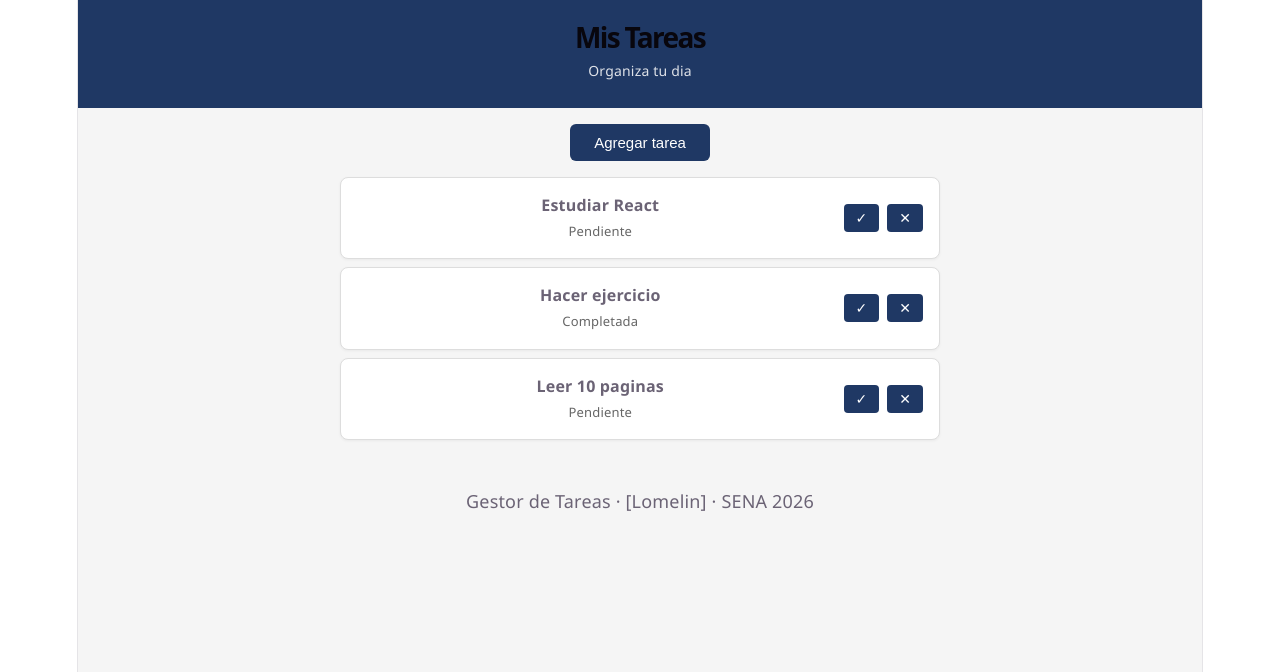
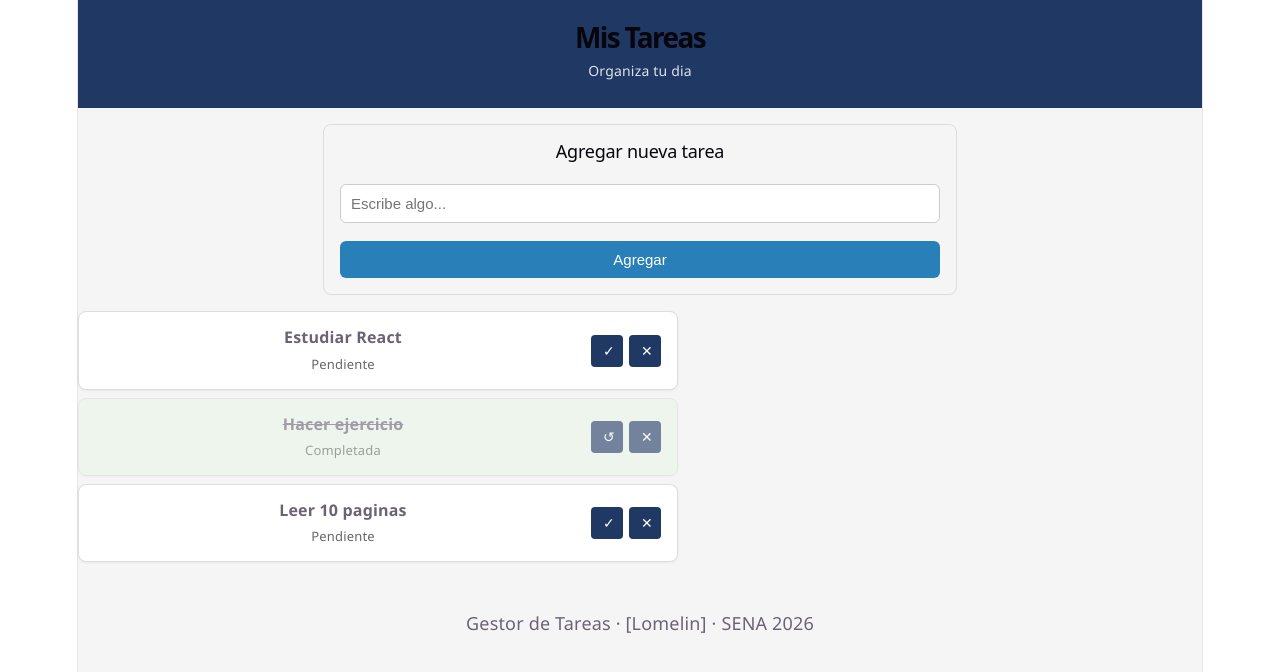
Before and after one commit to andresLc-77/gestor-tareas, a React (Vite) app: page / in a window 1280 px wide. Shown: the top 672 px of the page. Built offline with nearby package versions, Linux system fonts and the light colour scheme.

Commit message:
Convertir array de tareas a useState en App.jsx

```diff
--- a/src/App.jsx
+++ b/src/App.jsx
@@ -1,4 +1,3 @@
-// App.jsx
 import { useState } from 'react'
 import Encabezado from './componentes/Encabezado'
 import Formulario from './componentes/Formulario'
@@ -7,31 +6,60 @@ import PiePagina from './componentes/PiePagina'
 import './App.css'
 
 function App() {
-  const [mostrarFormulario, setMostrarFormulario] = useState(false)
 
-  const tareas = [
-    { id: 1, texto: "Estudiar React", completada: false },
-    { id: 2, texto: "Hacer ejercicio", completada: true },
-    { id: 3, texto: "Leer 10 paginas", completada: false }
-  ]
+  // ─── 1. EL ESTADO: array de tareas ───────────────────
+  // Ya no está "quemado". Ahora React lo controla.
+  const [tareas, setTareas] = useState([
+    { id: 1, texto: "Estudiar React",   completada: false },
+    { id: 2, texto: "Hacer ejercicio",  completada: true  },
+    { id: 3, texto: "Leer 10 paginas",  completada: false }
+  ])
+
+  // ─── 2. CREATE: agregar una tarea nueva ──────────────
+  // Recibe el texto del Formulario y crea un objeto nuevo.
+  const agregarTarea = (textoNuevo) => {
+    const tareaNueva = {
+      id: Date.now(),      // id único basado en tiempo
+      texto: textoNuevo,
+      completada: false    // siempre empieza pendiente
+    }
+    // IMPORTANTE: spread (...) crea un array NUEVO
+    // Nunca usar .push() — React no detecta ese cambio
+    setTareas([...tareas, tareaNueva])
+  }
+
+  // ─── 3. DELETE: eliminar una tarea ───────────────────
+  // filter devuelve un array nuevo SIN la tarea eliminada
+  const eliminarTarea = (idAEliminar) => {
+    setTareas(tareas.filter(
+      tarea => tarea.id !== idAEliminar
+    ))
+  }
+
+  // ─── 4. UPDATE: marcar como completada / pendiente ───
+  // map recorre todas y cambia solo la que coincide con el id
+  const alternarCompletada = (idAAlternar) => {
+    setTareas(tareas.map(tarea =>
+      tarea.id === idAAlternar
+        ? { ...tarea, completada: !tarea.completada }
+        : tarea
+    ))
+  }
 
   return (
     <div className="app">
-      <Encabezado
-        titulo="Mis Tareas"
-        subtitulo="Organiza tu dia"
+      <Encabezado titulo="Mis Tareas" subtitulo="Organiza tu dia" />
+
+      {/* Le pasamos la función al Formulario */}
+      <Formulario alAgregar={agregarTarea} />
+
+      {/* Le pasamos el array Y las dos funciones a Lista */}
+      <Lista
+        tareas={tareas}
+        alEliminar={eliminarTarea}
+        alAlternar={alternarCompletada}
       />
 
-      <button
-        onClick={() => setMostrarFormulario(!mostrarFormulario)}
-        className="boton-toggle"
-      >
-        {mostrarFormulario ? 'Ocultar formulario' : 'Agregar tarea'}
-      </button>
-
-      {mostrarFormulario && <Formulario />}
-
-      <Lista tareas={tareas} />
       <PiePagina />
     </div>
   )
--- a/src/componentes/Formulario.css
+++ b/src/componentes/Formulario.css
@@ -49,3 +49,33 @@
 .formulario button:hover {
   opacity: 0.9;
 }
+.formulario {
+  display: flex;
+  flex-direction: column;
+  gap: 10px;
+  padding: 16px;
+  background: #f5f5f5;
+  border-radius: 8px;
+  margin-bottom: 16px;
+}
+
+.formulario input {
+  padding: 10px;
+  border: 1px solid #ccc;
+  border-radius: 6px;
+  font-size: 15px;
+}
+
+.formulario button {
+  padding: 10px;
+  background: #2980b9;
+  color: white;
+  border: none;
+  border-radius: 6px;
+  font-size: 15px;
+  cursor: pointer;
+}
+
+.formulario button:hover {
+  background: #1f618d;
+}
--- a/src/componentes/Formulario.jsx
+++ b/src/componentes/Formulario.jsx
@@ -1,32 +1,41 @@
-// Formulario.jsx — formulario controlado con onSubmit
 import { useState } from 'react'
 import './Formulario.css'
 
-function Formulario() {
+// Recibe "alAgregar" que es la función agregarTarea de App.jsx
+function Formulario({ alAgregar }) {
+
+  // Estado interno SOLO para el texto del input
   const [nuevaTarea, setNuevaTarea] = useState("")
 
   const manejarEnvio = (evento) => {
+    // Evita que la página se recargue al enviar el form
     evento.preventDefault()
 
+    // Validación: no agregar si el input está vacío
     if (nuevaTarea.trim() === "") {
       alert("Por favor escribe algo")
       return
     }
 
-    alert(`Tarea capturada: ${nuevaTarea}`)
+    // 1. Avisarle al padre con el texto escrito
+    alAgregar(nuevaTarea)
+
+    // 2. Limpiar el input después de agregar
     setNuevaTarea("")
   }
 
   return (
     <form className="formulario" onSubmit={manejarEnvio}>
       <h2>Agregar nueva tarea</h2>
+
       <input
         type="text"
         value={nuevaTarea}
         onChange={(e) => setNuevaTarea(e.target.value)}
         placeholder="Escribe algo..."
       />
-      <p className="formulario__preview">Vas escribiendo: {nuevaTarea}</p>
+
+      {/* type="submit" conecta el botón al onSubmit del form */}
       <button type="submit">Agregar</button>
     </form>
   )
--- a/src/componentes/Item.css
+++ b/src/componentes/Item.css
@@ -51,3 +51,60 @@
 .item__acciones button:hover {
   opacity: 0.85;
 }
+.item {
+  display: flex;
+  justify-content: space-between;
+  align-items: center;
+  padding: 12px 16px;
+  margin-bottom: 8px;
+  border: 1px solid #ddd;
+  border-radius: 8px;
+  background: white;
+}
+
+/* Se aplica cuando tarea.completada === true */
+.item--completada {
+  opacity: 0.6;
+  background-color: #e8f5e9;
+}
+
+.item--completada .item__texto {
+  text-decoration: line-through;
+}
+
+.item__acciones {
+  display: flex;
+  gap: 6px;
+}
+
+.boton-completar {
+  background-color: #27ae60;
+  color: white;
+  border: none;
+  width: 32px;
+  height: 32px;
+  border-radius: 50%;
+  cursor: pointer;
+  font-size: 14px;
+  font-weight: bold;
+}
+
+.boton-completar:hover {
+  background-color: #1e8449;
+}
+
+.boton-eliminar {
+  background-color: #c0392b;
+  color: white;
+  border: none;
+  width: 32px;
+  height: 32px;
+  border-radius: 50%;
+  cursor: pointer;
+  font-size: 14px;
+  font-weight: bold;
+}
+
+.boton-eliminar:hover {
+  background-color: #a93226;
+}
--- a/src/componentes/Item.jsx
+++ b/src/componentes/Item.jsx
@@ -1,34 +1,32 @@
-// Item.jsx — con useState para cambiar visualmente
-import { useState } from 'react'
 import './Item.css'
 
-function Item({ tarea }) {
-  const [resaltado, setResaltado] = useState(false)
+function Item({ tarea, alEliminar, alAlternar }) {
+  return (
+    <article className={`item ${tarea.completada ? 'item--completada' : ''}`}>
 
-  const manejarCompletar = (evento) => {
-    evento.stopPropagation()
-    alert(`Marcar como completada: ${tarea.texto}`)
-  }
-
-  const manejarEliminar = (evento) => {
-    evento.stopPropagation()
-    alert(`Eliminar: ${tarea.texto}`)
-  }
-
-  return (
-    <article
-      className={resaltado ? 'item item--resaltado' : 'item'}
-      onClick={() => setResaltado(!resaltado)}
-    >
       <div className="item__contenido">
         <h3 className="item__texto">{tarea.texto}</h3>
         <p className="item__estado">
           {tarea.completada ? 'Completada' : 'Pendiente'}
         </p>
       </div>
+
       <div className="item__acciones">
-        <button onClick={manejarCompletar}>✓</button>
-        <button onClick={manejarEliminar}>✕</button>
+
+        <button
+          className="boton-completar"
+          onClick={() => alAlternar(tarea.id)}
+        >
+          {tarea.completada ? '↺' : '✓'}
+        </button>
+
+        <button
+          className="boton-eliminar"
+          onClick={() => alEliminar(tarea.id)}
+        >
+          ✕
+        </button>
+
       </div>
     </article>
   )
--- a/src/componentes/Lista.css
+++ b/src/componentes/Lista.css
@@ -4,3 +4,15 @@
   margin: 16px auto;
   max-width: 600px;
 }
+.lista {
+  list-style: none;
+  padding: 0;
+  margin: 16px 0;
+}
+
+.lista__vacia {
+  text-align: center;
+  color: #888;
+  padding: 40px 20px;
+  font-style: italic;
+}
--- a/src/componentes/Lista.jsx
+++ b/src/componentes/Lista.jsx
@@ -1,11 +1,25 @@
+import Item from './Item'
 import './Lista.css'
-import Item from './Item'
 
-function Lista({ tareas }) {
+function Lista({ tareas, alEliminar, alAlternar }) {
+
+  if (tareas.length === 0) {
+    return (
+      <p className="lista__vacia">
+        No hay tareas. Agrega la primera arriba.
+      </p>
+    )
+  }
+
   return (
     <ul className="lista">
       {tareas.map(tarea => (
-        <Item key={tarea.id} tarea={tarea} />
+        <Item
+          key={tarea.id}
+          tarea={tarea}
+          alEliminar={alEliminar}
+          alAlternar={alAlternar}
+        />
       ))}
     </ul>
   )
```
